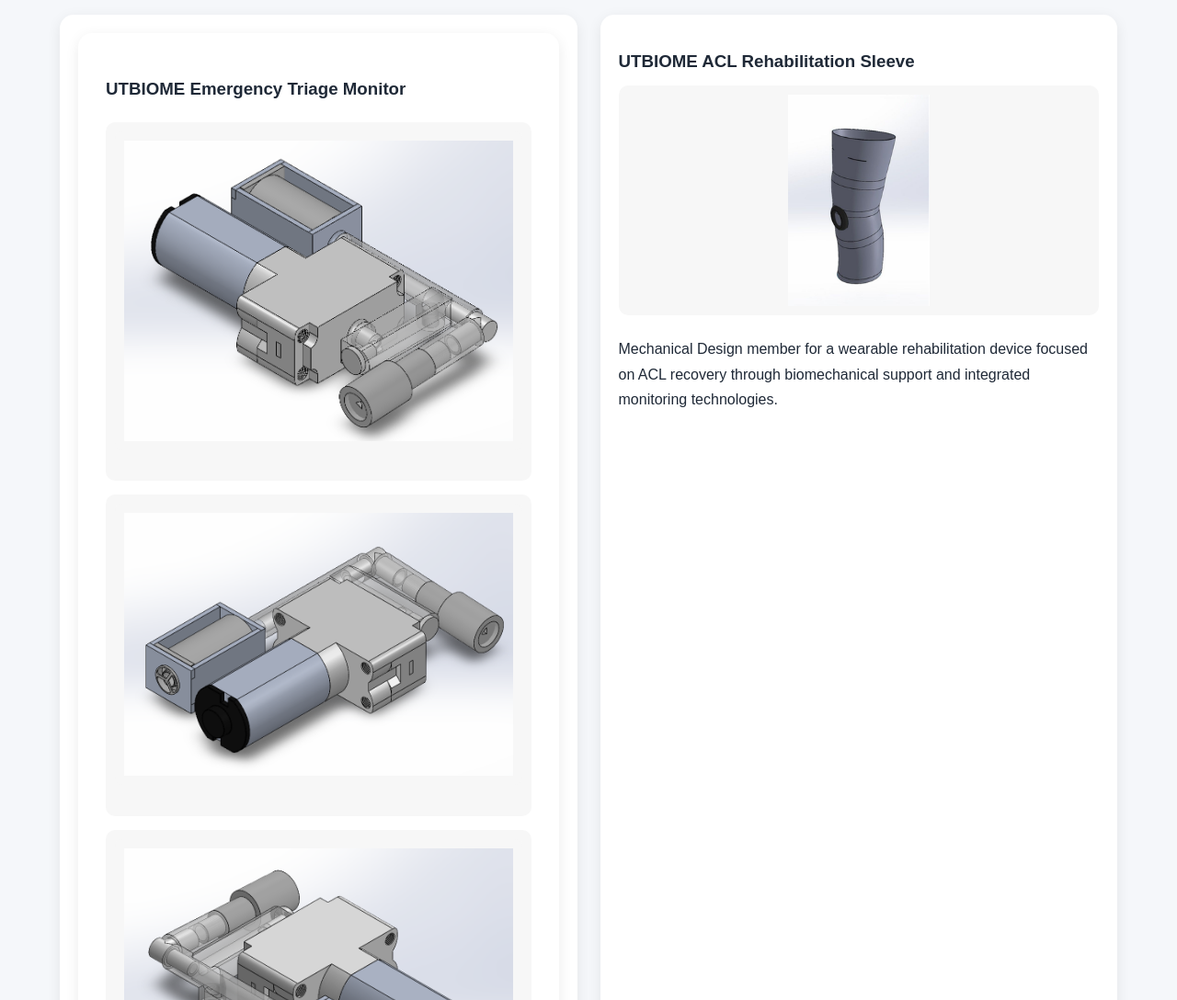
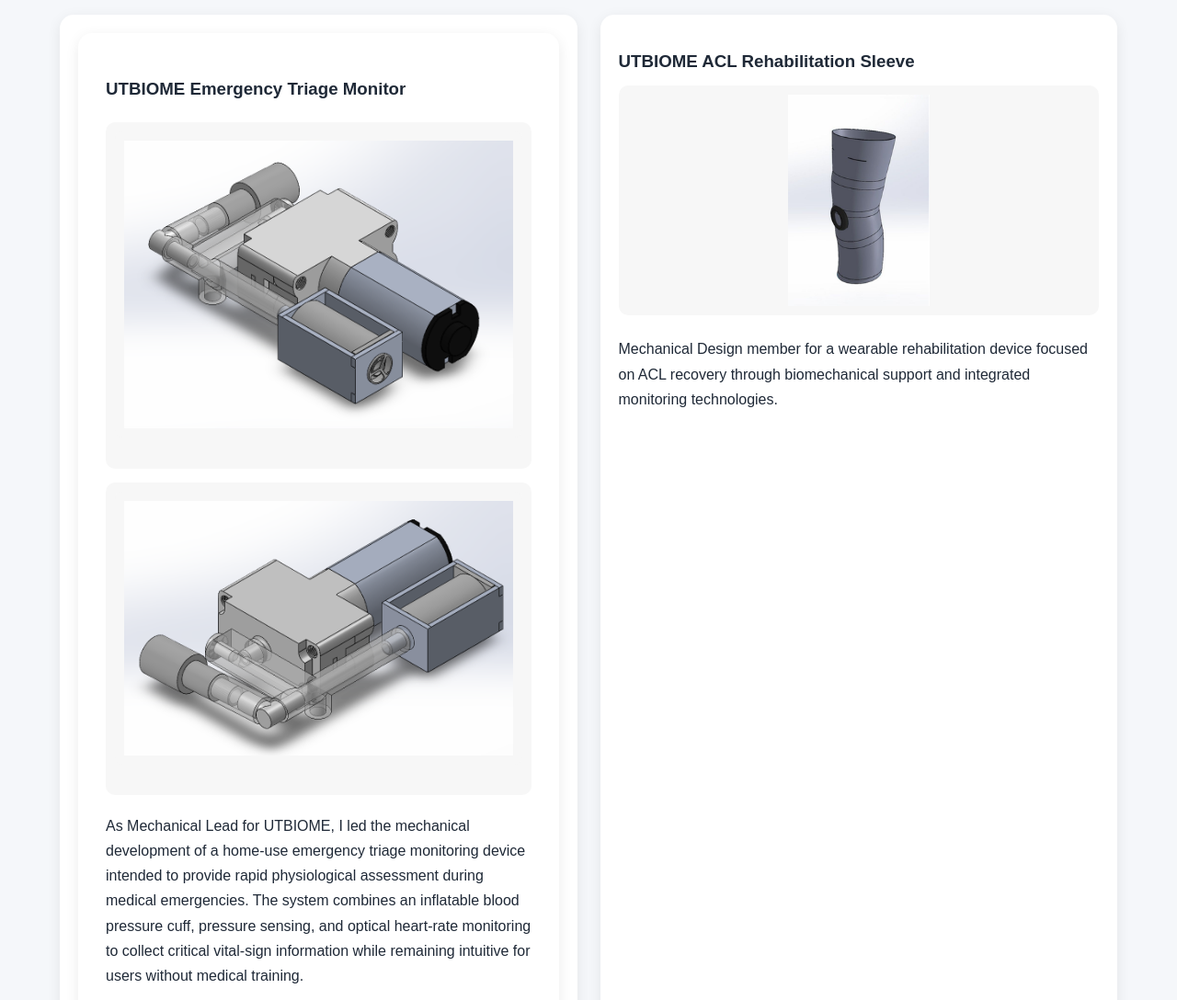
Before and after one commit to lasaleir/lasaleir.github.io, a plain HTML site: page index.html in a window 1280 px wide. Shown: the part 2360-3448 px from the top of the page at 92% size. Drawn offline with Linux system fonts and the light colour scheme.

Commit message:
Remove two image links from the gallery

```diff
--- a/index.html
+++ b/index.html
@@ -397,8 +397,6 @@ Led a four-person team in the design and development of a 7-degree-of-freedom ro
 
 <div class="image-gallery">
 
-<a href="images/pump1.png"><img src="images/pump1.png"></a>
-<a href="images/pump2.png"><img src="images/pump2.png"></a>
 <a href="images/pump3.png"><img src="images/pump3.png"></a>
 <a href="images/pump4.png"><img src="images/pump4.png"></a>
 
```
